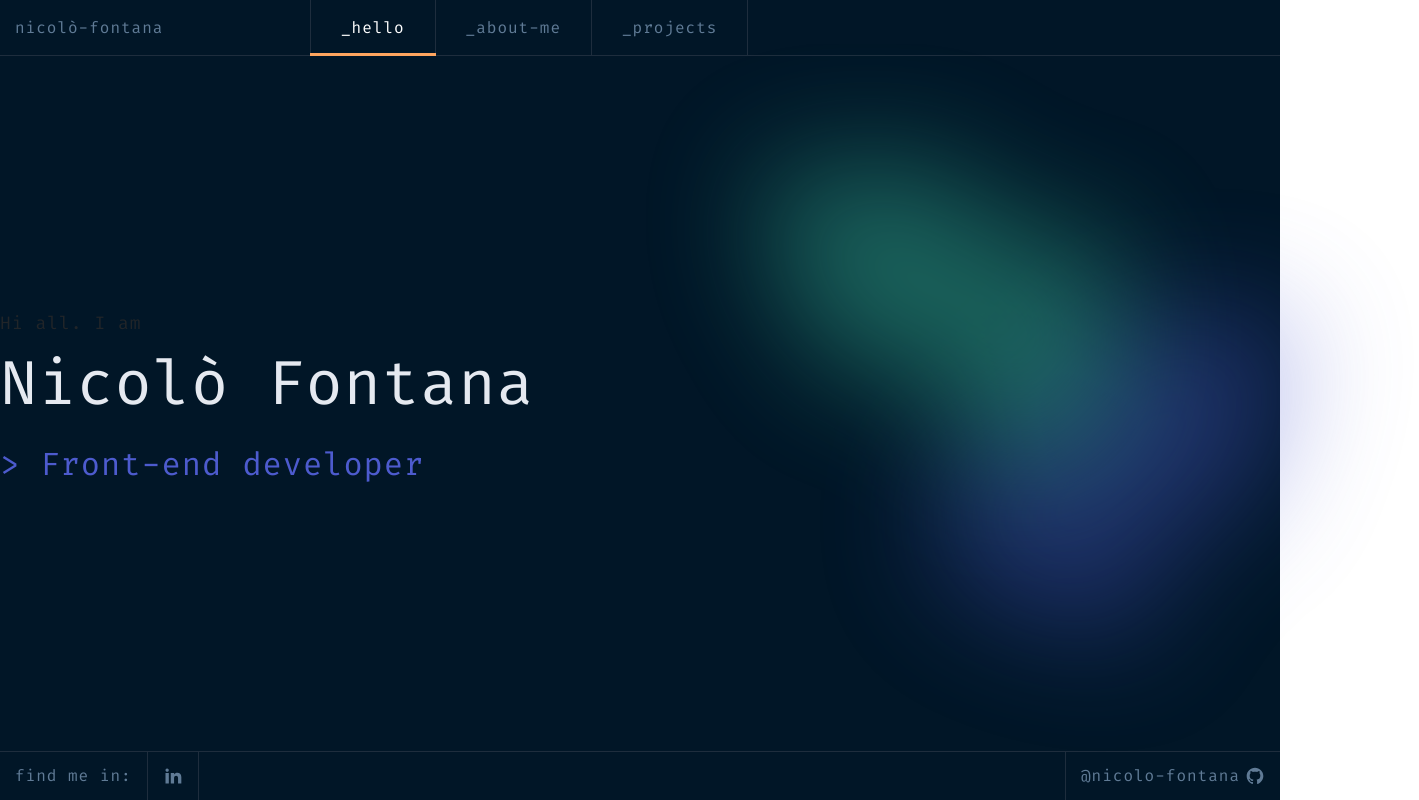
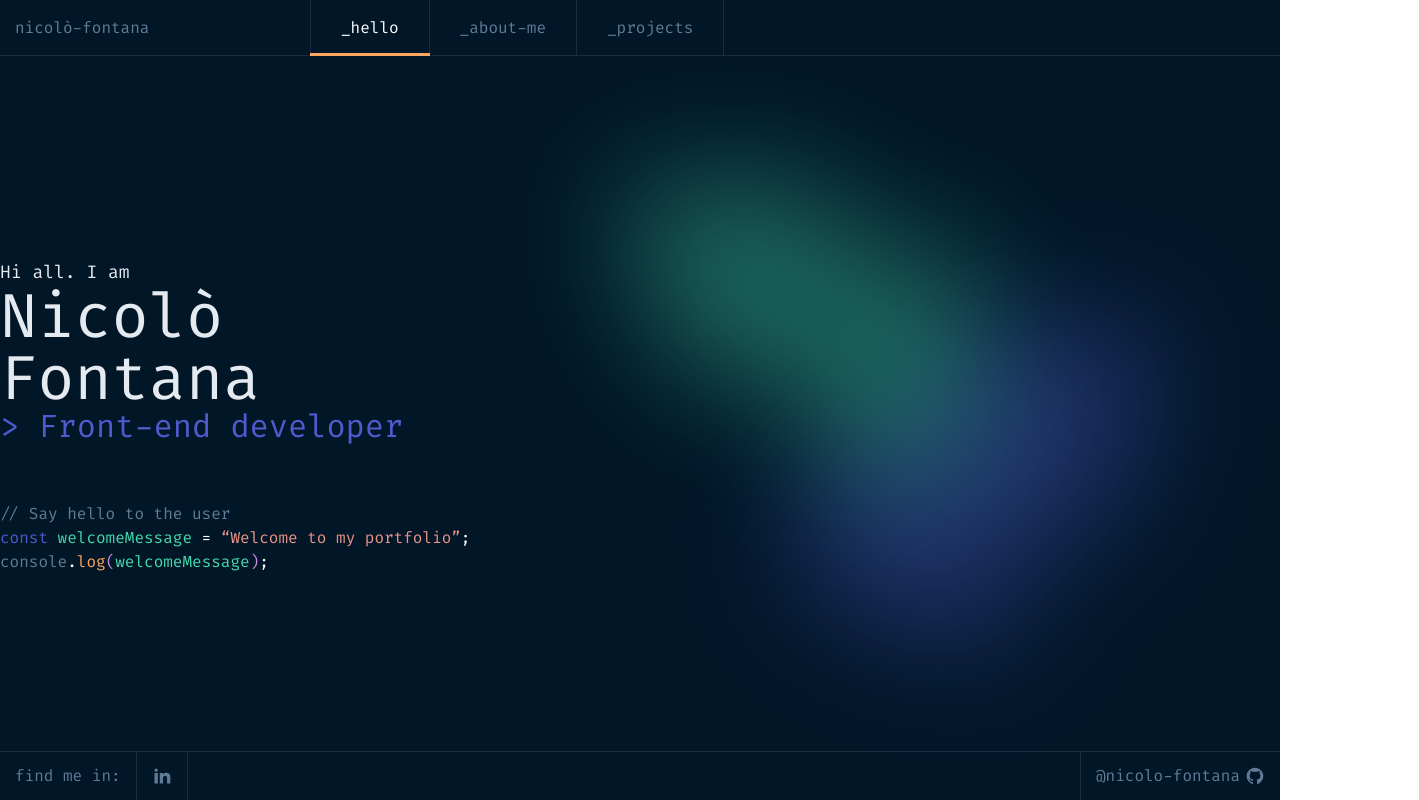
Before and after one commit to nicolo-fontana/nicolo-fontana.github.io, a React (Vite) app: page / in a window 1280 px wide. Shown: the whole page, 1419 px wide, since content can reach past the window. Built offline with nearby package versions, Linux system fonts and the light colour scheme.

Commit message:
Continued HelloPage

```diff
--- a/src/components/Footer/Footer.tsx
+++ b/src/components/Footer/Footer.tsx
@@ -8,7 +8,7 @@ const Footer: React.FC<FooterInterface> = () => {
   return (
     <footer className="footer footer__border--top w-100 d-flex justify-content-between">
       <div className="d-flex">
-        <label className="text-body-small clr-secondary-100 d-flex align-items-center footer__border--right px-4 cursor-default">
+        <label className="theme-text-body-small clr-secondary-100 d-flex align-items-center footer__border--right px-4 cursor-default">
           find me in:
         </label>
         <a
@@ -24,7 +24,7 @@ const Footer: React.FC<FooterInterface> = () => {
         target="_black"
         className="d-flex align-items-center text-decoration-none footer__border--left h-100 px-4 cursor-default"
       >
-        <label className="text-body-small clr-secondary-100 pe-2">
+        <label className="theme-text-body-small clr-secondary-100 pe-2">
           @nicolo-fontana
         </label>
         <img src={GithubIcon} alt="" className="footer__logo" />
--- a/src/components/Header/Header.tsx
+++ b/src/components/Header/Header.tsx
@@ -12,13 +12,13 @@ const Header: React.FC<HeaderProps> = ({
 }) => {
   return (
     <header className="header d-flex header__border--bottom">
-      <label className="header__name ps-4 d-flex align-items-center text-body-small clr-secondary-100 header__border--right cursor-default">
+      <label className="header__name ps-4 d-flex align-items-center theme-text-body-small clr-secondary-100 header__border--right cursor-default">
         nicolò-fontana
       </label>
-      {openedTabs.map((tabName) => (
+      {openedTabs.map((tabName, index) => (
         <a
-          href="javascipt:void(0)"
-          className={`px-5 h-100 header__tab header__border--right text-decoration-none text-body-small clr-secondary-100 d-flex align-items-center text-center position-relative cursor-default ${
+          key={index}
+          className={`px-5 h-100 header__tab header__border--right text-decoration-none theme-text-body-small clr-secondary-100 d-flex align-items-center text-center position-relative cursor-default ${
             selectedTab === tabName ? "header__tab--selected" : ""
           }`}
           onClick={() => onClick(tabName)}
--- a/src/pages/HelloPage/HelloPage.scss
+++ b/src/pages/HelloPage/HelloPage.scss
@@ -1,18 +1,5 @@
 .hello-page {
-  width: 100%;
-  height: 100%;
-  display: flex;
-  justify-content: center;
-  align-items: center;
-
-  &__container {
-    width: 50%;
-  }
-
-  &__background-blurs {
-    width: 779px;
-    height: 742px;
-    opacity: 0;
-    animation: fadeIn 1.5s ease-in-out forwards;
+  &__bg-blurs {
+    width: 77.9rem;
   }
 }
--- a/src/pages/HelloPage/HelloPage.tsx
+++ b/src/pages/HelloPage/HelloPage.tsx
@@ -4,23 +4,42 @@ import BackgroundBlurs from "../../assets/Background Blurs.svg";
 interface HelloPageInterface {}
 
 const HelloPage: React.FC<HelloPageInterface> = () => {
+  // Welcome to my portfolio Easter egg
+  const welcomeMessage = "Welcome to my portfolio";
+  console.log(welcomeMessage);
+
   return (
-    <div className="w-100 h-100 d-flex justify-content-center align-items-center">
-      <div className="w-50">
-        <label className="clr-secondary-400 text-body">Hi all. I am</label>
-        <p className="clr-secondary-400 font-size-title text-title">
-          Nicolò Fontana
-        </p>
-        <p className="clr-secondary-300 font-size-subtitle text-subtitle">
-          &gt; Front-end developer
-        </p>
+    <div className="d-flex justify-content-center align-items-center">
+      <div>
+        <div className="pb-5">
+          <p className="clr-secondary-400 theme-text-body m-0">Hi all. I am</p>
+          <p className="clr-secondary-400 theme-text-title m-0 lh-1">
+            Nicolò Fontana
+          </p>
+          <p className="clr-secondary-300 theme-text-subtitle m-0 lh-1">
+            &gt; Front-end developer
+          </p>
+        </div>
+        <div className="pt-5">
+          <p className="clr-secondary-100 m-0 theme-text-body-small">
+            // Say hello to the user
+          </p>
+          <p className="m-0 theme-text-body-small clr-white">
+            <span className="clr-secondary-300">const</span>{" "}
+            <span className="clr-gradient-end">welcomeMessage</span> ={" "}
+            <span className="clr-accent-300">“Welcome to my portfolio”</span>;
+          </p>
+          <p className="m-0 theme-text-body-small clr-white">
+            <span className="clr-secondary-100">console</span>.
+            <span className="clr-accent-100">log</span>
+            <span className="clr-accent-400">(</span>
+            <span className="clr-gradient-end">welcomeMessage</span>
+            <span className="clr-accent-400">)</span>;
+          </p>
+        </div>
       </div>
-      <div className="w-50">
-        <img
-          className="hello-page__background-blurs"
-          src={BackgroundBlurs}
-          alt=""
-        />
+      <div>
+        <img className="hello-page__bg-blurs" src={BackgroundBlurs} alt="" />
       </div>
     </div>
   );
--- a/src/theme/_typography.scss
+++ b/src/theme/_typography.scss
@@ -1,20 +1,14 @@
 @use "sass:map";
 @use "./varables/typography_variables" as typography_variables;
 
-@font-face {
-  font-family: "Fira Code";
-  src: url("./fonts/Fira_Code/FiraCode-VariableFont_wght.ttf")
-    format("truetype");
-  font-weight: 1 900;
-  font-style: normal;
-  font-display: swap;
-}
+@import url('https://fonts.googleapis.com/css2?family=Fira+Code:wght@300..700&display=swap');
 
 @each $name, $typography in typography_variables.$typography {
-  .text-#{$name} {
-    font-family: map.get($typography, "font-family");
+  .theme-text-#{$name} {
+    font-family: map.get($typography, "font-family"), serif;
     font-weight: map.get($typography, "font-weight");
     font-size: map.get($typography, "font-size");
-    letter-spacing: 0.1rem;
+    font-style: normal;
+    font-optical-sizing: auto;
   }
 }
--- a/src/theme/varables/_typography_variables.scss
+++ b/src/theme/varables/_typography_variables.scss
@@ -1,3 +1,4 @@
+
 $typography: (
   "title": (
     "font-size": 6.2rem,
```
